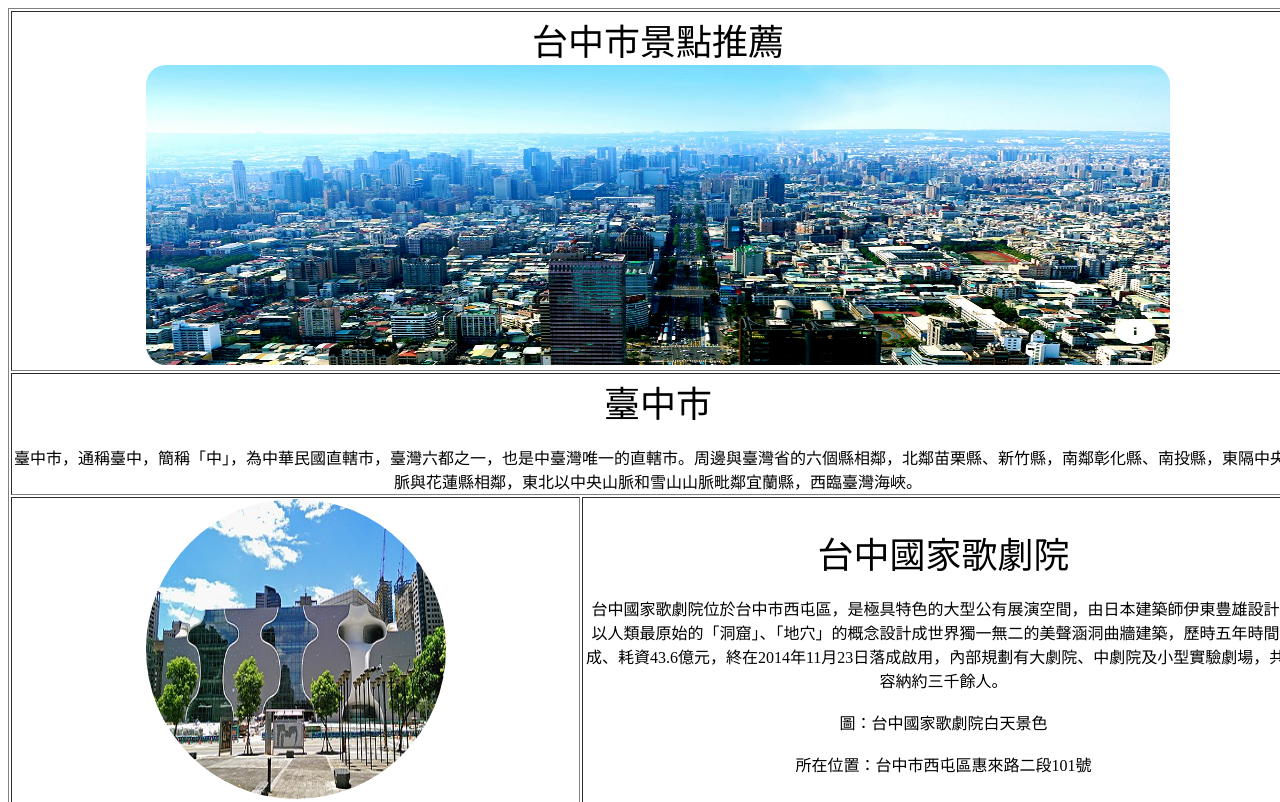
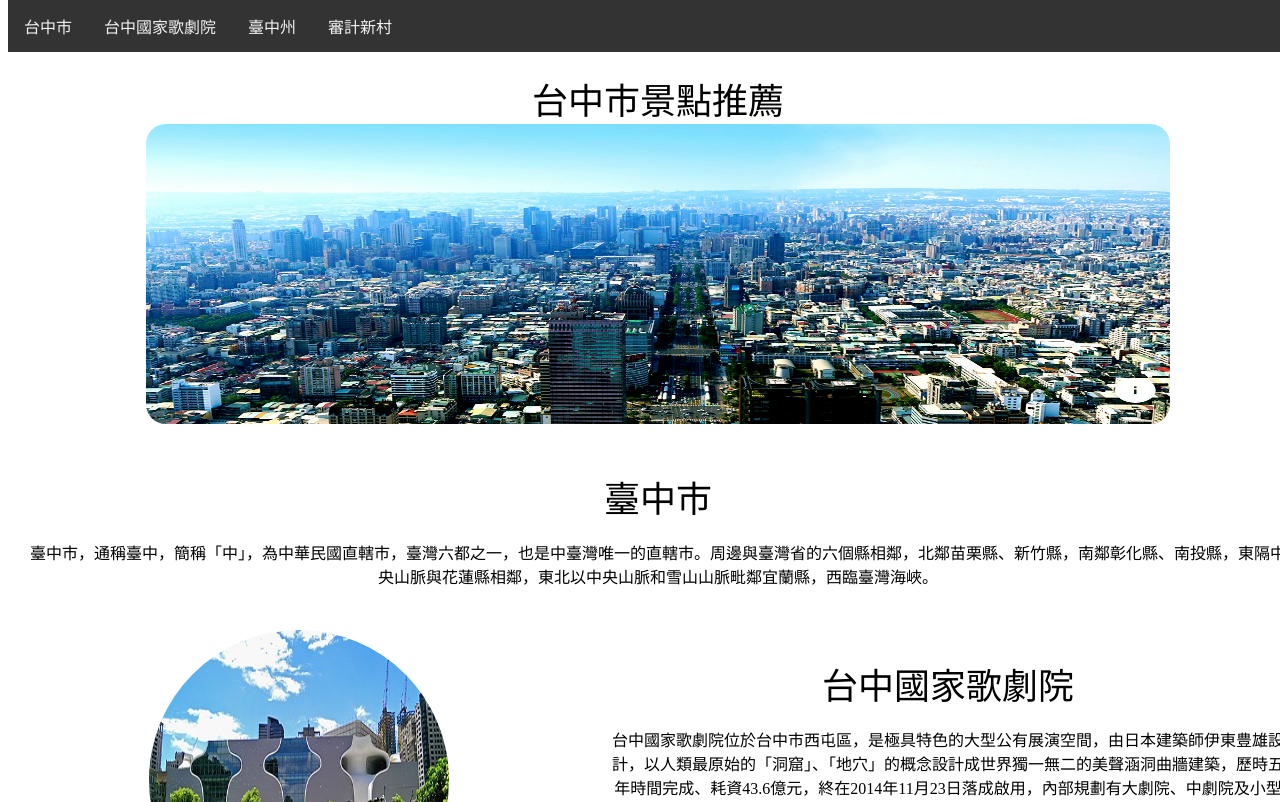
Before and after one commit to Yente910306/h1, a plain HTML site: page index.html in a window 1280 px wide. Shown: the top 802 px of the page. Drawn offline with Linux system fonts and the light colour scheme.

Commit message:
Add files via upload

```diff
--- a/index.html
+++ b/index.html
@@ -3,7 +3,7 @@
 <head>
 	<meta charset="UTF-8">
 	<meta name="viewport" content="width=device-width, initial-scale=1.0">
-	<title>Document</title>
+	<title>台中市景點推薦</title>
 
 
 	<style>
@@ -16,8 +16,37 @@
 		.font5 {font-size: 36px;}
 		.container {margin: 0 auto; width: 1300px;}
 
+		.font2:hover {font-size: 50px; background-color: black; color: white;}
+		.font3:hover {font-size: 50px; background-color: black; color: white;}
 		.round_img1 {border-radius: 20px;}
 		.round_img2 {border-radius: 50%; width: 300px; height: 300px;}
+
+		td {padding: 20px;}
+		img:hover {opacity: 80%;}
+
+.navbar {
+  overflow: hidden;
+  background-color: #333;
+  position: fixed; /* Set the navbar to fixed position */
+  top: 0; /* Position the navbar at the top of the page */
+  width: 100%; /* Full width */
+}
+
+/* Links inside the navbar */
+.navbar a {
+  float: left;
+  display: block;
+  color: #f2f2f2;
+  text-align: center;
+  padding: 14px 16px;
+  text-decoration: none;
+}
+
+/* Change background on mouse-over */
+.navbar a:hover {
+  background: #ddd;
+  color: black;
+}
 
 	</style>
 
@@ -25,13 +54,26 @@
 </head>
 <body>
 
+<div class="navbar">
+  <a href="#t1">台中市</a>
+  <a href="#t2">台中國家歌劇院</a>
+  <a href="#t3">臺中州</a>
+  <a href="#t4">審計新村</a>
+</div>
+
+<div class="main">
+  <p>Some text some text some text some text..</p>
+</div>
+
+
 <div class="container">
-	<table border="1">
+	<!--0就是不會顯示出來，1就有邊框-->
+	<table border="0">
 		<tr>
 			<td colspan="2">
 				<font class="font1">台中市景點推薦</font>
 				<br>
-				<img class = round_img1 src="00taichung.jpeg" width="1024px" height="300px">
+				<img  id="t1"class = round_img1 src="00taichung.jpeg" width="1024px" height="300px">
 			</td>
 		</tr>
 		<tr>
@@ -43,7 +85,7 @@
 			</td>
 		</tr>
 		<tr>
-			<td><img class = round_img2 src="01.jpeg"></td>
+			<td><img id="t2" class = round_img2 src="01.jpeg"></td>
 			<td>
 				<font class="font3">台中國家歌劇院</font>
 				<br><br>
@@ -67,10 +109,10 @@
 				<br><br>
 				所在位置：台中市西區民權路99號
 			</td>
-			<td><img class = round_img2 src="02.jpeg"></td>
+			<td><img id="t3" class = round_img2 src="02.jpeg"></td>
 		</tr>
 		<tr>
-			<td><img class = round_img2 src="03.jpeg"></td>
+			<td><img id="t4" class = round_img2 src="03.jpeg"></td>
 			<td>
 				<font class="font5">審計新村</font>
 				<br><br>
@@ -85,8 +127,13 @@
 		</tr>
 		<tr>
 			<td colspan="2">
-				410906456
+			<iframe frameborder="0" src="https://www.google.com/maps/d/u/1/embed?mid=1BF6nIc4tsufUX2UyUYDiWzrgMgiOhTE&ehbc=2E312F" width="1000" height="600"></iframe>
 			</td>
+			<tr>
+			<td colspan="2" style="background-color: #333; color: white;">
+				劉彥德製作410906456
+			</td>
+			</tr>
 		</tr>
 	</table>
 </div>
```
